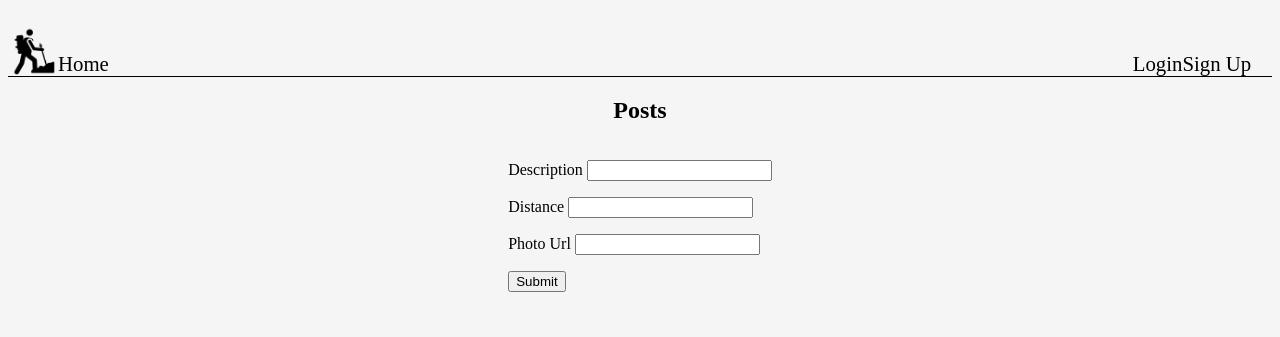
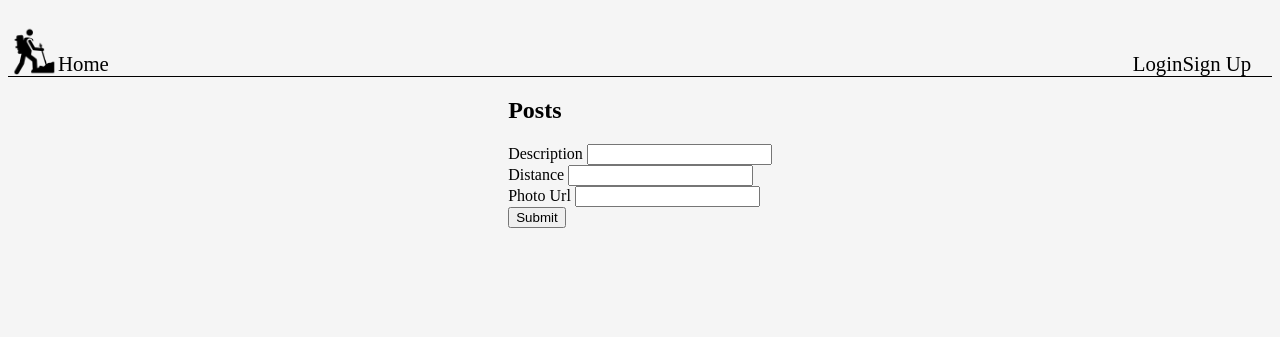
Before and after one commit to edfranco/hikr, a Django app: page /new_hike/ in a window 1280 px wide. Shown: the top 337 px of the page. Run offline with Django 3.2, Linux system fonts and the light colour scheme; some libraries are stand-ins or nearby versions.

Commit message:
updated post and login forms

```diff
--- a/hikr_app/templates/post.html
+++ b/hikr_app/templates/post.html
@@ -1,7 +1,33 @@
 {% extends 'base.html' %}
 {% block content %}
 
-<h2>Posts</h2>
+
+<div class="container">
+	<div class="row">
+		<div class="col-md-6 offset-md-3">
+				<h2>Posts</h2>
+				<form action="{% url 'new_hike' %}" method="POST">
+					{% csrf_token %}
+					<div class="form-group">
+						<label for="description">Description</label>
+						<input type="text" class="form-control" name="description" maxlength="250" minlength="2" required>
+					</div>
+					<div class="form-group">
+						<label for="distance">Distance</label>
+						<input type="number" class="form-control" name="distance" required>
+					</div>
+					<div class="form-group">
+						<label for="photo_url">Photo Url</label>
+						<input type="text" class="form-control" name="photo_url" required>
+					</div>
+					<button type="submit" class="btn btn-primary">Submit</button>
+				</form>
+
+		</div>
+	</div>
+</div>
+
+<!-- <h2>Posts</h2>
 
 <form action="{% url 'new_hike' %}" method="POST">
 	{% csrf_token %}
@@ -20,5 +46,5 @@
 	</p>
 
 	<button type="submit">Submit</button>
-</form>
+</form> -->
 {% endblock %}
```
Also changed, not shown: hikr_app/templates/login.html (+31 -2 lines).
